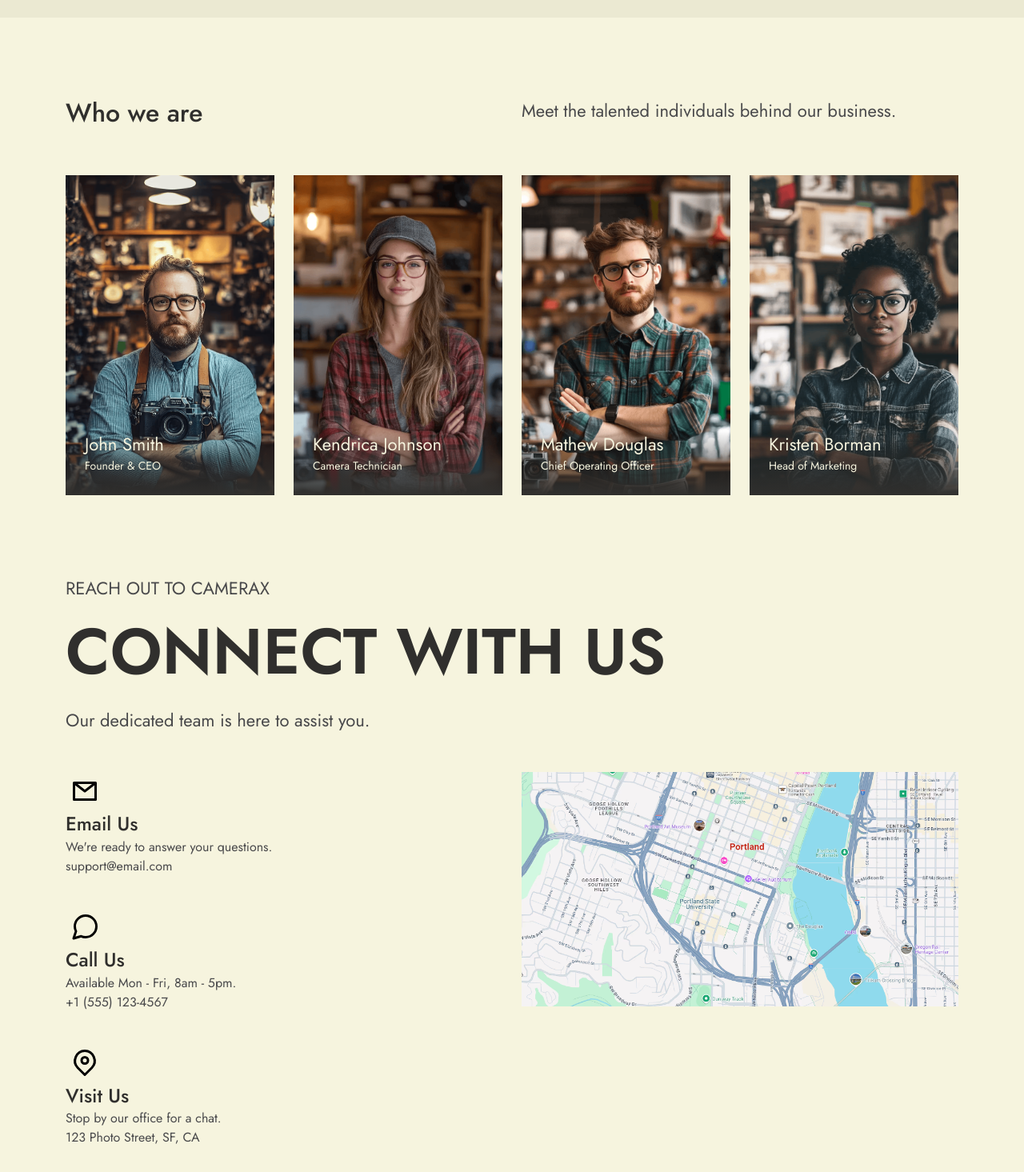
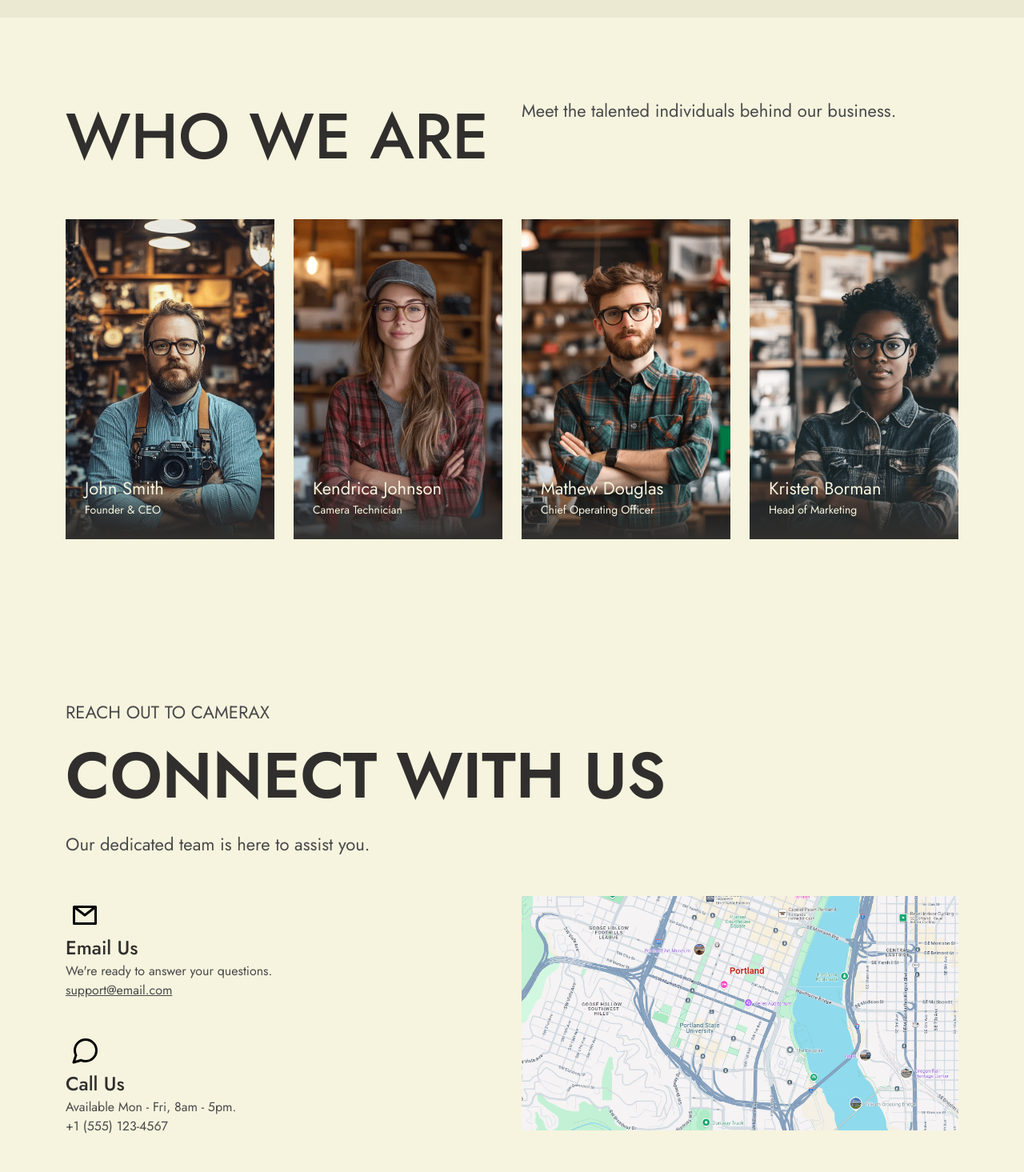
Before and after one commit to GeorgiosDrivas/shutter-shop, a React (Vite) app: page /about in a window 1280 px wide. Shown: the part 2300-3765 px from the top of the page at 80% size. Built offline with nearby package versions, Linux system fonts and the light colour scheme; a web font is replaced by a local one.

Commit message:
About page CSS refactor

```diff
--- a/src/components/about/about.tsx
+++ b/src/components/about/about.tsx
@@ -67,7 +67,7 @@ export default function About() {
         <div className="container">
           <div className="row align-items-top mb-5">
             <div className="col-6">
-              <h2>Who we are</h2>
+              <h2 className="text-uppercase">Who we are</h2>
             </div>
             <div className="col-6">
               <p>Meet the talented individuals behind our business.</p>
@@ -118,7 +118,7 @@ export default function About() {
               </div>
             </div>
           </div>
-          <div className="row">
+          <div className="row mb-5">
             <div className="col-6">
               <div className="connect-details">
                 <div className="connect-detail">
@@ -144,7 +144,9 @@ export default function About() {
                   </svg>
                   <h5 className="m-0">Email Us</h5>
                   <p className="m-0">We're ready to answer your questions.</p>
-                  <a href="#">support@email.com</a>
+                  <a href="#" className="text-decoration-underline">
+                    support@email.com
+                  </a>
                 </div>
                 <div className="connect-detail">
                   <svg
--- a/src/components/styles/about.style.css
+++ b/src/components/styles/about.style.css
@@ -29,10 +29,12 @@
 
 #who-we-are {
   padding: 100px 0;
+  margin-bottom: 100px;
 }
 
 #who-we-are h2 {
   color: #302f2d;
+  font-size: calc(3.5rem + 3vh);
 }
 
 .single-person {
```
